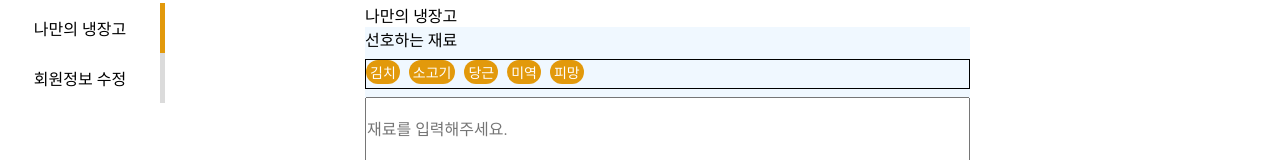
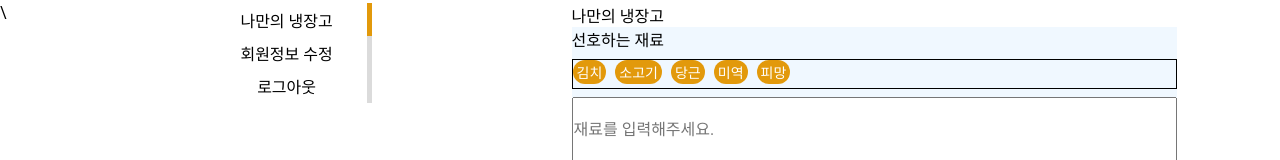
Before and after one commit to pnr98/seb45_main_033, a React (Create React App) app in the folder client/: page /my-page in a window 1280 px wide. Shown: the part 177-337 px from the top of the page. Built offline with nearby package versions, Linux system fonts and the light colour scheme; no server answers.

Commit message:
feat:_마이페이지_로그아웃_기능_임시_구현

```diff
--- a/client/src/pages/MyPage/MyPage.js
+++ b/client/src/pages/MyPage/MyPage.js
@@ -4,20 +4,32 @@ import { useNavigate } from "react-router-dom";
 import MyFrige from "./MyFrige";
 import UserInfo from "./UserInfo";
 import { MypageContainer,TapContainer,Tap } from "./MyPage.Styled";
+import { useDispatch } from "react-redux";
+import { setAccessToken, setLoginStatus } from "../../redux/action/action";
+import Cookies from "js-cookie";
 const dummyData = {
   "profileImageUrl": "https://i.ibb.co/hHYvKbq/image.jpg",
   "email": "example@gmail.com",
   "userName": "홍길동"
 }
 export default function MyPage() {
+  const navi = useNavigate()
+  const dispatch = useDispatch()
   const [currentTap,setCurrentTap] = useState('냉장고')
   const TapEvent = (type) =>{
     setCurrentTap(type)
   }
-  return <MypageContainer>
+  const logOutHandle = () =>{
+    dispatch(setAccessToken(''))
+    dispatch(setLoginStatus(false))
+    sessionStorage.removeItem('Token')
+    Cookies.remove('Token')
+  }
+  return <MypageContainer>\
     <TapContainer>
     <Tap stroke={currentTap==='냉장고' && true} onClick={()=>TapEvent('냉장고')} >나만의 냉장고</Tap>
     <Tap stroke={currentTap!=='냉장고' && true} onClick={()=>TapEvent('회원정보')}>회원정보 수정</Tap>
+    <Tap >로그아웃</Tap>
     </TapContainer>
     {currentTap==='냉장고' ? <MyFrige /> : <UserInfo />}
   </MypageContainer>;
```
